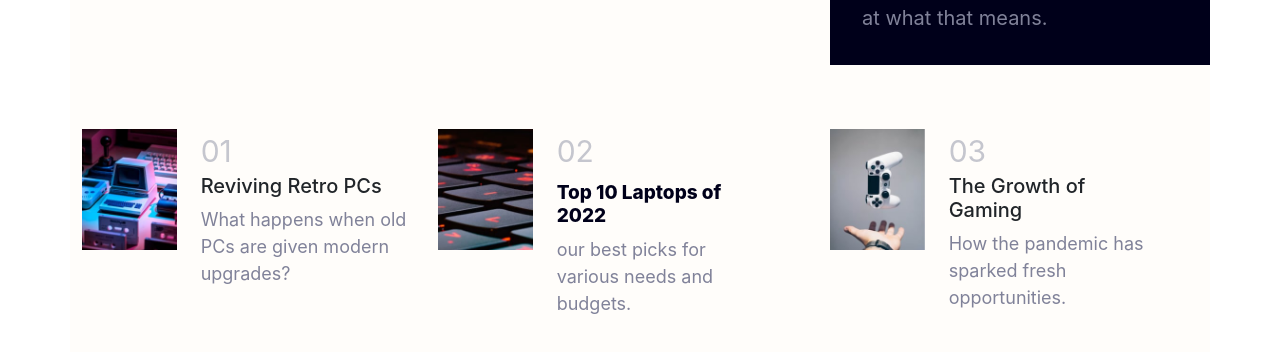
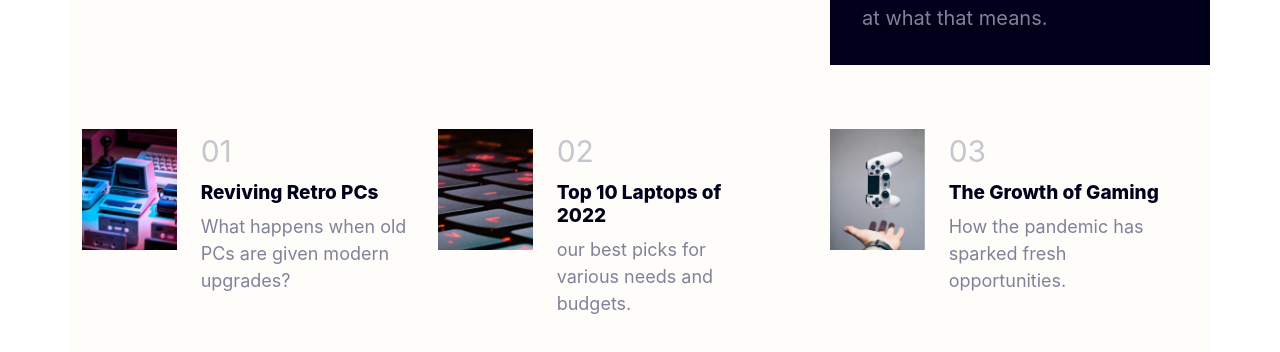
Before and after one commit to abdalmalik1996/News-homepage, a plain HTML site: page index.html in a window 1280 px wide. Shown: the part 720-1072 px from the top of the page. Drawn offline with nearby package versions, Linux system fonts and the light colour scheme.

Commit message:
four commit

```diff
--- a/index.html
+++ b/index.html
@@ -83,7 +83,7 @@
           </div>
           <div class="col-8">
             <header class="categories__header">01</header>
-            <h5 class="categories-h5">Reviving Retro PCs</h5>
+            <h3 class="categories-h3">Reviving Retro PCs</h3>
             <p class="categories-p">What happens when old PCs are given modern upgrades?</p>
           </div>
         </div>
@@ -105,7 +105,7 @@
           </div>
           <div class="col-8">
             <header class="categories__header">03</header>
-            <h5 class="categories-h5">The Growth of Gaming</h5>
+            <h3 class="categories-h3">The Growth of Gaming</h3>
             <p class="categories-p">How the pandemic has sparked fresh opportunities.</p>
           </div>
         </div>
--- a/style.css
+++ b/style.css
@@ -98,7 +98,7 @@ transition: .5s;
     transition: .5s;
     cursor: pointer;
 }
-.categories-h5:hover{
+.categories-h3:hover{
     color: var(--Soft-red);
 }
 .categories-p{
```
